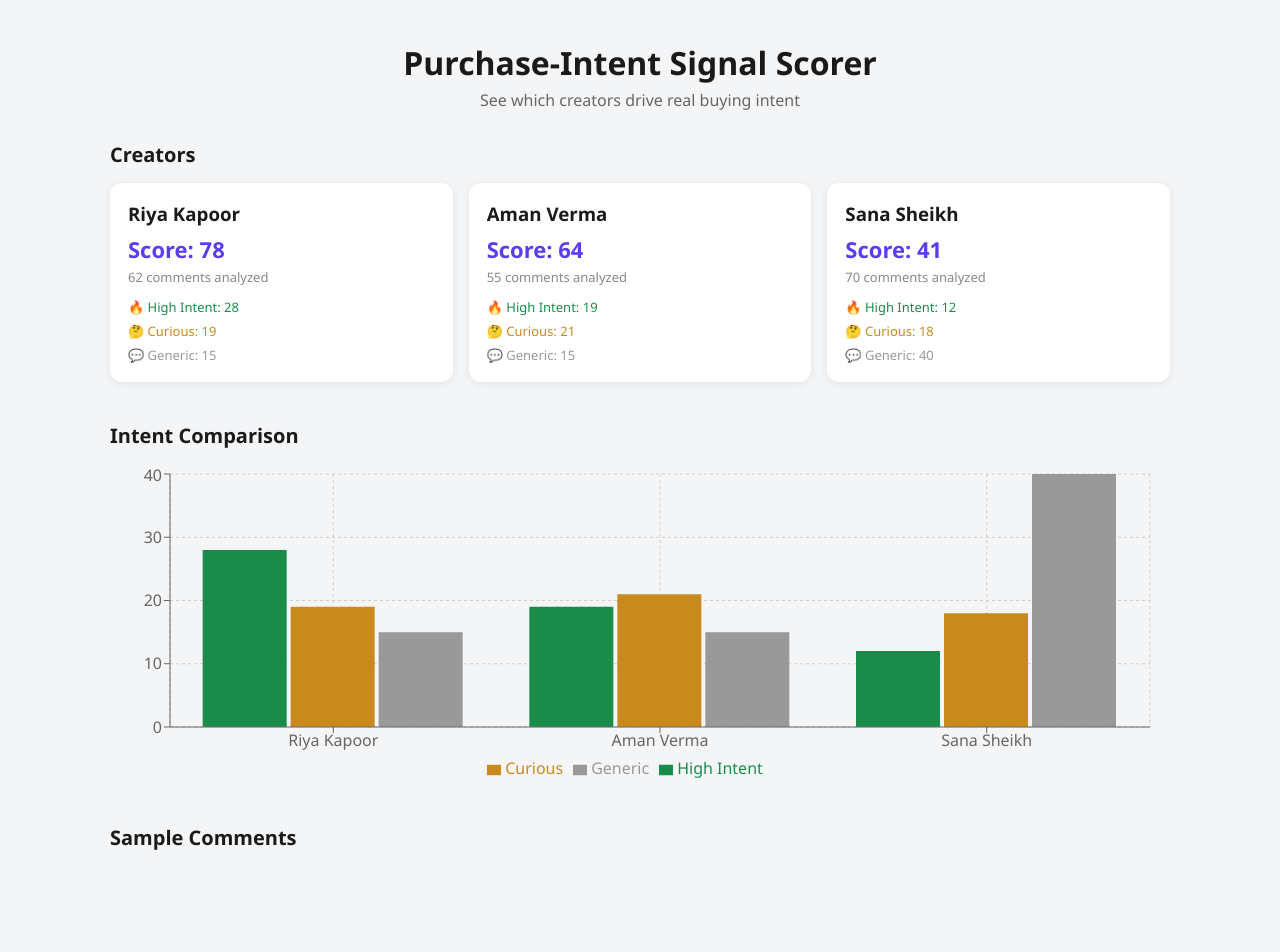
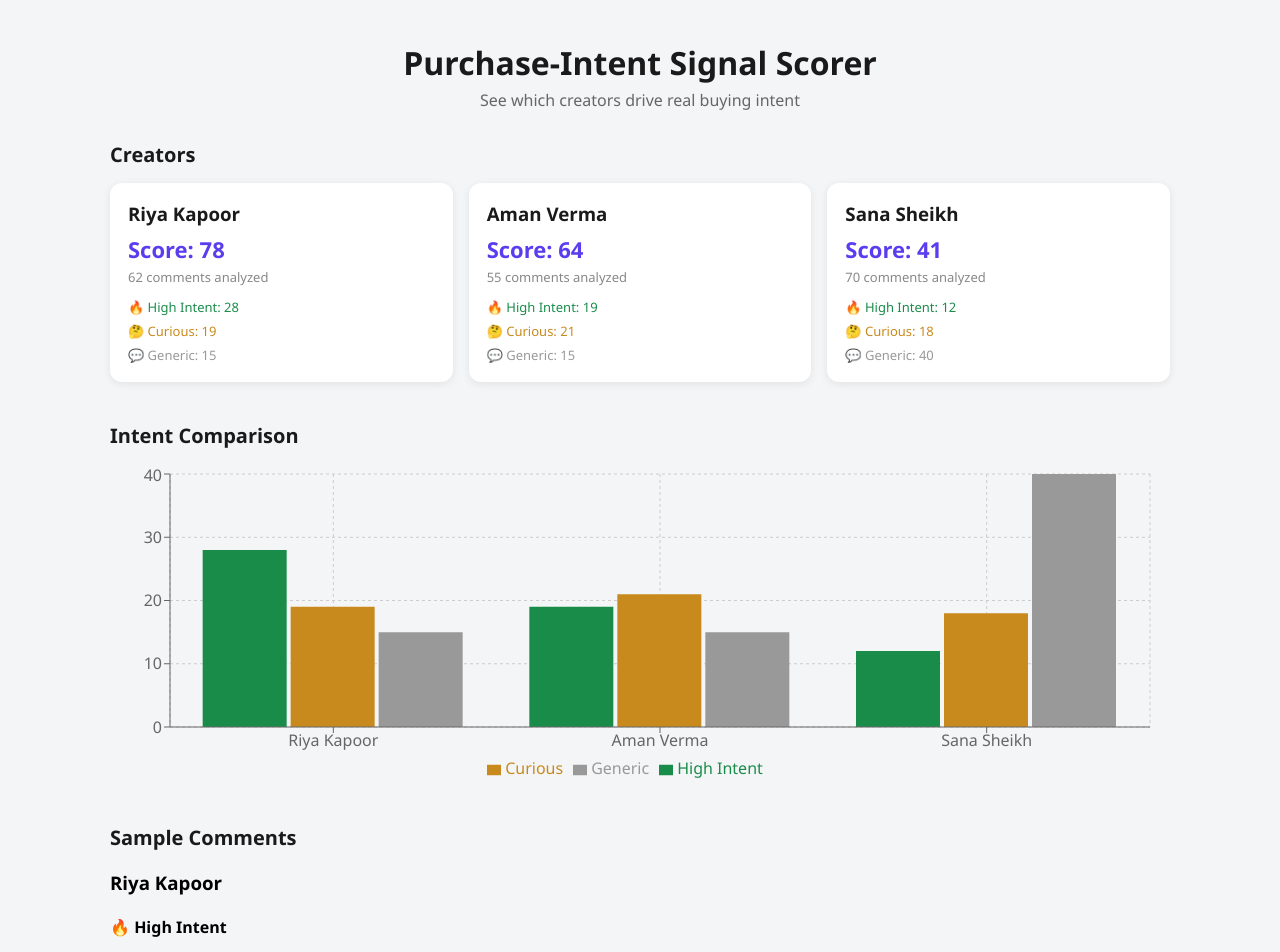
Before and after one commit to aditi00223/TrueReach, a React (Create React App) app in the folder frontend/: page / in a window 1280 px wide. Shown: the top 952 px of the page. Before the commit the page ends 911 px from the top, so only its background shows below. Built offline with nearby package versions, Linux system fonts and the light colour scheme.

Commit message:
feat(frontend): wire CommentViewer into App.js

```diff
--- a/frontend/src/App.js
+++ b/frontend/src/App.js
@@ -2,6 +2,7 @@ import './App.css';
 import mockData from './data/mockData.json';
 import CreatorCard from './components/CreatorCard';
 import IntentChart from './components/IntentChart';
+import CommentViewer from './components/CommentViewer';
 
 function App() {
   return (
@@ -31,7 +32,7 @@ function App() {
       {/* Comment Viewer Section */}
       <section className="comment-viewer-section">
         <h2>Sample Comments</h2>
-        {/* CommentViewer component will go here */}
+        <CommentViewer data={mockData} />
       </section>
 
       {/* Best Pick Banner */}
```
